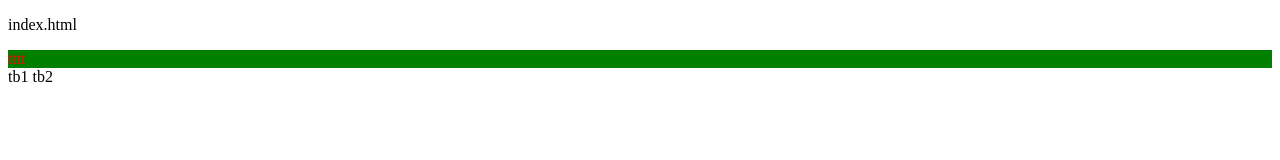
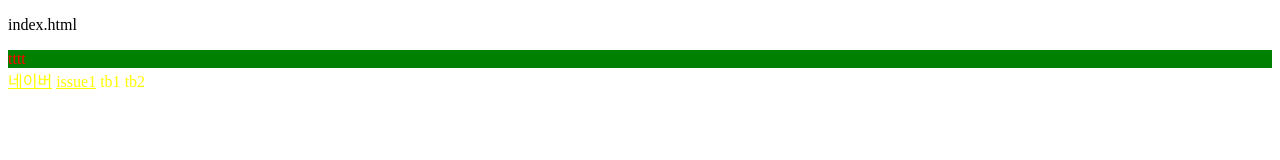
Before and after one commit to qkrwoghsla12/test, a plain HTML site: page index.html in a window 1280 px wide. Drawn offline with Linux system fonts and the light colour scheme.

Commit message:
add link

```diff
--- a/index.html
+++ b/index.html
@@ -5,11 +5,19 @@
 		color:red;
 		background:green;
 	}
+	a{
+		color:yellow;
+	}
 </style>
+<head>
+	<link rel="stylesheet" type="text/css" href="style.css">
+</head>
 <body>
 	<p>index.html</p>
 	<div>tttt</div>
 	<table>
+		<a href="https://www.naver.com">네이버<a>
+		<a href="tag/issue1.html">issue1<a>
 		<tb>tb1
 		</tb>
 		<tb>tb2
```
